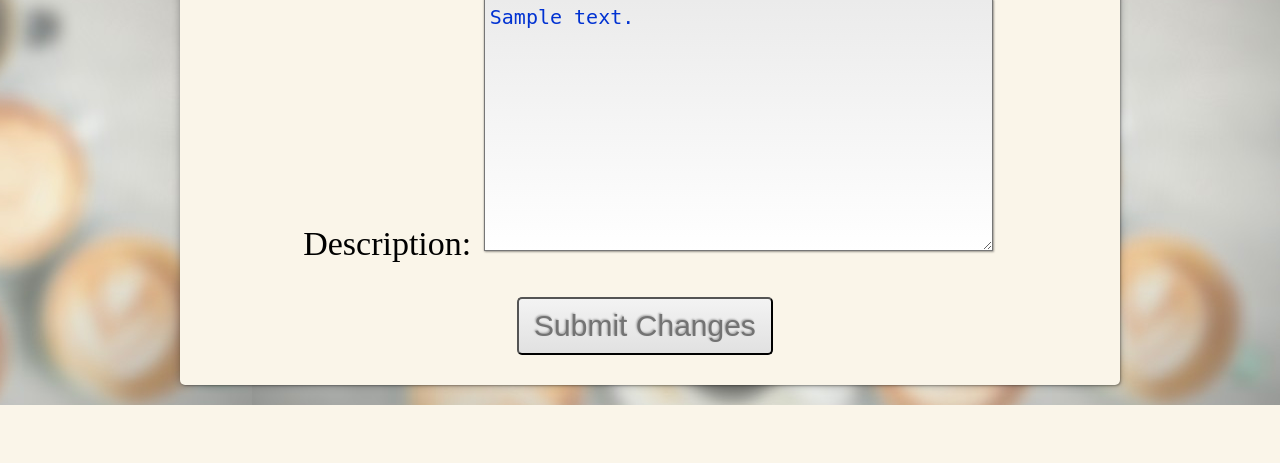
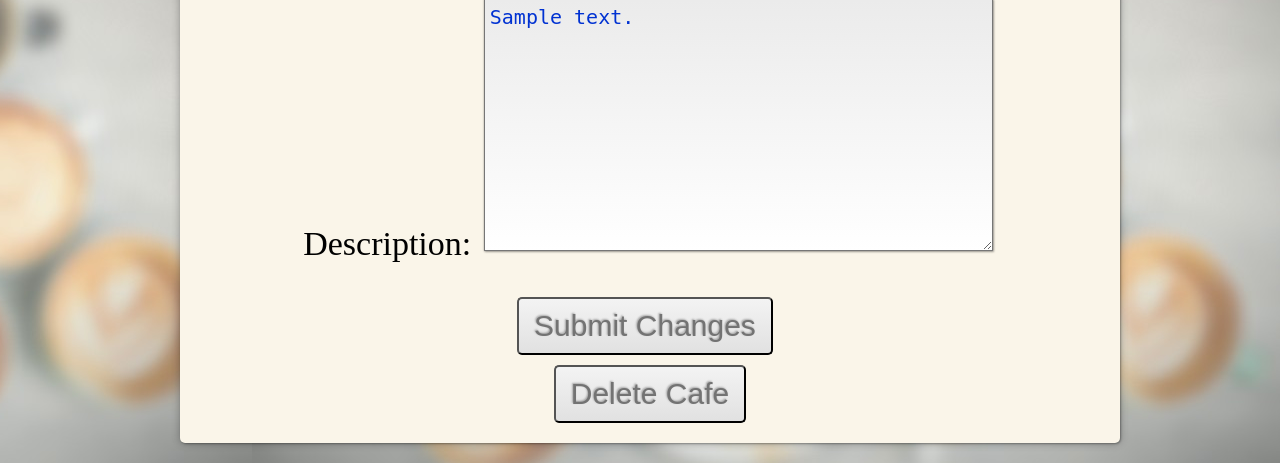
Before and after one commit to andreaschari/Cafeholics, a Django app: a page that uses templates/cafe/edit_cafe.html in a window 1280 px wide. Shown: the part 864-1327 px from the top of the page. Before the commit the page ends 1269 px from the top, so only its background shows below. Run offline with Django 3.2, Linux system fonts and the light colour scheme; a user stored in the database is signed in; tables that the repository leaves empty hold one stand-in row (values such as "Sample post").

Commit message:
added buttons for edit/delete

```diff
--- a/cafe/urls.py
+++ b/cafe/urls.py
@@ -9,10 +9,13 @@ urlpatterns = [
     url(r'^cafes/(?P<cafe_name_slug>[\w\-]+)/edit_review/$', views.EditReviewView.as_view(), name='edit_review'),
     url(r'^cafes/(?P<cafe_name_slug>[\w\-]+)/write_review/$', views.write_review, name='write_review'),
     url(r'^cafes/(?P<cafe_name_slug>[\w\-]+)/edit_cafe/$', views.EditCafeView.as_view(), name='edit_cafe'),
+    url(r'^cafes/(?P<cafe_name_slug>[\w\-]+)/delete_cafe/$', views.delete_cafe, name='delete_cafe'),
     url(r'^search/$', views.search, name='search_results'),
     url(r'^register/$', views.sign_up, name='sign_up'),
     url(r'^my_account/$', views.my_account, name='my_account'),
+    url(r'^my_account/delete_account/$', views.delete_account, name='delete_account'),
     url(r'^my_account/my_cafes/$', views.my_cafes, name='my_cafes'),
     url(r'^my_account/my_cafes/add_cafe/$', views.add_cafe, name='add_cafe'),
     url(r'^my_account/my_reviews/$', views.my_reviews, name='my_reviews'),
+    url(r'^my_account/my_reviews/delete_review$', views.delete_review, name='delete_review'),
 ]
--- a/templates/cafe/edit_cafe.html
+++ b/templates/cafe/edit_cafe.html
@@ -12,5 +12,6 @@
         {% csrf_token %}
         {{ form.as_p }}
         <button class="submit" type="submit">Submit Changes</button><br/>
+        <button onclick="window.location.href = '{% url 'delete_cafe' cafe.slug %}';">Delete Cafe</button><br>
     </form>
 {% endblock %}
--- a/templates/cafe/my_account.html
+++ b/templates/cafe/my_account.html
@@ -15,6 +15,7 @@
        First Name: {{ first_name }}<br>
        Last Name: {{ last_name }}<br>
        Email: {{ email }}<br><br>
+       <button onclick="window.location.href = '{% url 'delete_account' cafe.slug %}';">Delete Account</button><br>
     {% if is_owner %}
 		<button onclick="window.location.href = '{% url 'add_cafe'%}';">Add a Cafe</button>
 		<button onclick="window.location.href = '{% url 'my_cafes'%}';">My Cafes</button>
--- a/templates/cafe/my_cafes.html
+++ b/templates/cafe/my_cafes.html
@@ -22,7 +22,8 @@
                 {% endif %} <br>
                 Address: {{cafe.address}}  <br>
                 Description: {{ cafe.description }} <br>
-                <button onclick="window.location.href = '{% url 'edit_cafe' cafe.slug %}';">Edit Cafe</button><br><br>
+                <button onclick="window.location.href = '{% url 'edit_cafe' cafe.slug %}';">Edit Cafe</button>
+                <button onclick="window.location.href = '{% url 'delete_cafe' cafe.slug %}';">Delete Cafe</button><br>
             </div>
             <br>
         {% endfor %}
--- a/templates/cafe/my_reviews.html
+++ b/templates/cafe/my_reviews.html
@@ -23,6 +23,7 @@
                 Feedback Comments :<br>
                 {{ review.comments }} <br>
                 <button onclick="window.location.href = '{% url 'edit_review' review.cafe.slug %}';">Edit</button>
+                <button onclick="window.location.href = '{% url 'delete_review' review.cafe.slug %}';">Delete</button>
             </div>
             <br>
         {% endfor %}
```
